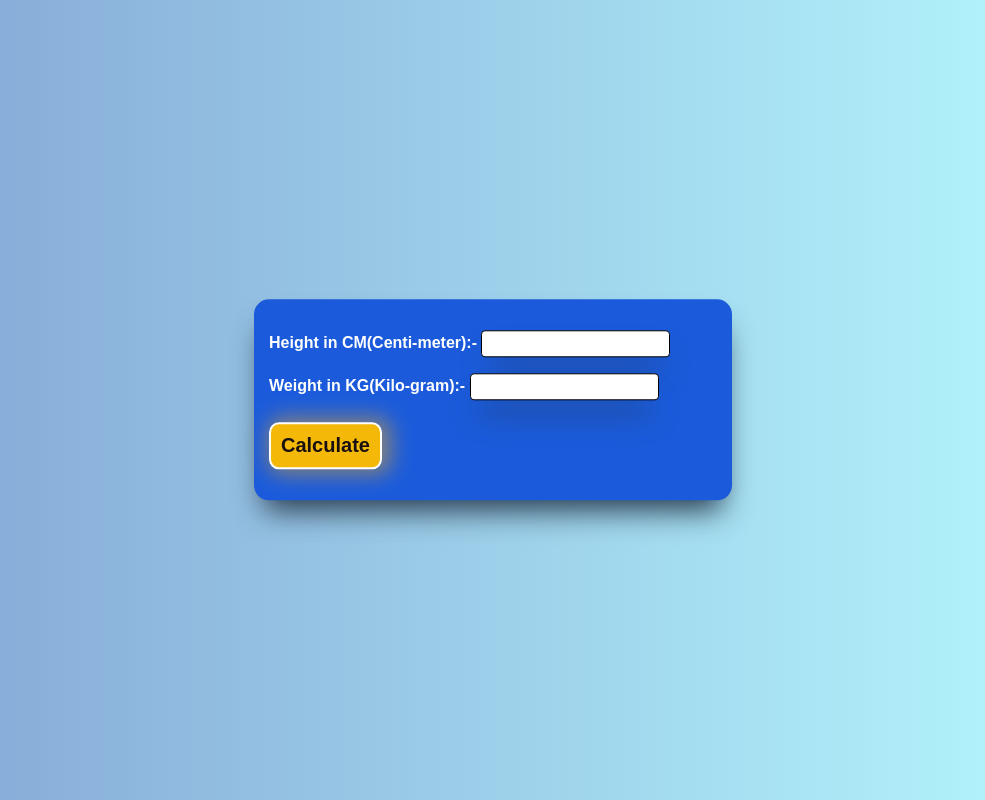
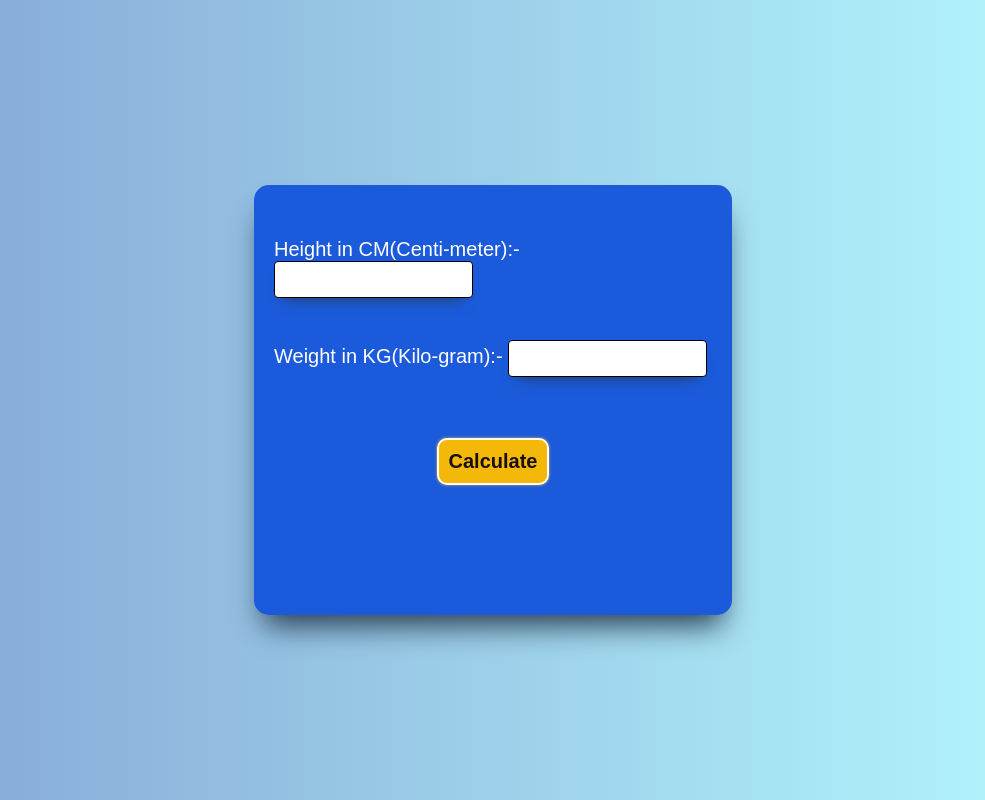
Before and after one commit to AvishkarMandlik/bmi-calculator-js, a plain HTML site: page index.html in a window 1280 px wide. Shown: the whole page, without its empty margins (147-1132 px from the left). Drawn offline with Linux system fonts and the light colour scheme.

Commit message:
All done...

```diff
--- a/css/bmi-calu.css
+++ b/css/bmi-calu.css
@@ -13,15 +13,27 @@ span{
     transform:translate(-50%, -50%);
     padding: 15px;
     width: 35%;
+    height: 50%;
     background: rgb(27, 91, 219);
     border-radius: 15px;
     box-shadow: rgb(38, 57, 77) 0px 20px 30px -10px;
+    display: flex;
+    flex-direction: column;
+    justify-content: space-evenly;
+}
+.height-heading{
+    font-size: 20px;
+    margin: 5px;
+}
+.width-heading{
+    font-size: 20px;
+    margin: 5px;
 }
 input{
     border: 1px solid black;
     border-radius: 4px;
-    padding: 5px;
-    box-shadow: rgb(38, 57, 77) 0px 20px 30px -10px;
+    padding: 10px;
+    box-shadow: rgb(38, 57, 77) 0px 10px 15px -10px;
 }
 button{
     color: rgb(24, 16, 16);
@@ -31,12 +43,18 @@ button{
     display: block;
     margin-top: 5%;
     font-size: 20px;
-    box-shadow: 4px 0px 20px 6px grey;
+    box-shadow: 0px 0px 2px 1px grey;
     font-weight: bolder;
     border-radius: 10px;
     cursor: pointer;
+    margin-left: auto;
+    margin-right: auto;
 }
 button:hover{
     background-color: rgb(20, 180, 20);
-    box-shadow: rgb(31, 45, 61) 0px 20px 30px -10px;
+    box-shadow: rgb(31, 45, 61) 0px 15px 20px -10px;
 }
+#output{
+    text-align: center;
+    font-size: 25px;
+}
--- a/index.html
+++ b/index.html
@@ -8,13 +8,14 @@
 </head>
 <body>
     <div class="container">
-        <p><b>Height in CM(Centi-meter):-</b>
+        <div class="height-heading">
+            Height in CM(Centi-meter):-
             <input type="text" id="height">
-        </p>
+        </div>
 
-        <p><b>Weight in KG(Kilo-gram):-</b>
+        <div class="width-heading">Weight in KG(Kilo-gram):-
             <input type="text" id="weight">
-        </p>
+        </div>
 
         <button id="btn">Calculate</button>
         <p id="output"></p>
```
